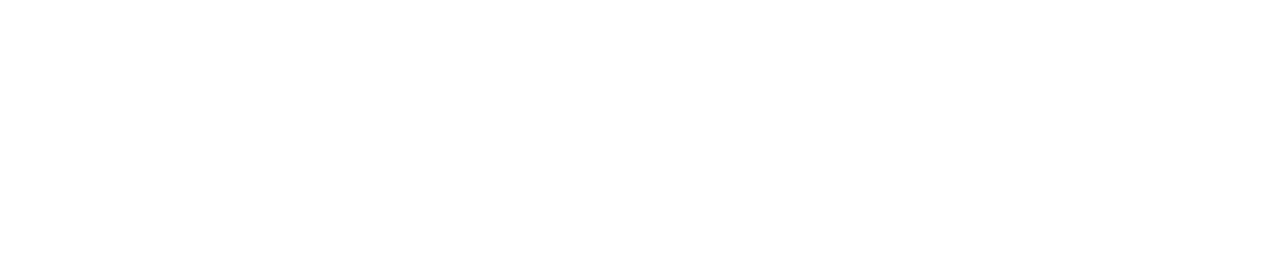
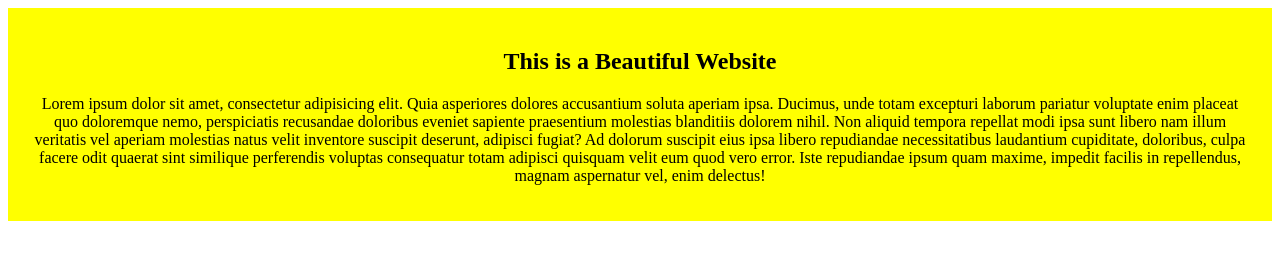
Before and after one commit to naeimhasan2/my-project, a plain HTML site: page index.html in a window 1280 px wide. Drawn offline with Linux system fonts and the light colour scheme.

Commit message:
my first commit

```diff
--- /dev/null
+++ b/index.css
@@ -0,0 +1,5 @@
+.item{
+    background-color: yellow;
+    padding: 20px;
+    text-align: center;
+}
--- a/index.html
+++ b/index.html
@@ -4,12 +4,16 @@
     <meta charset="UTF-8">
     <meta name="viewport" content="width=device-width, initial-scale=1.0">
     <title>My First Github project</title>
+    <link rel="stylesheet" href="index.css">
 </head>
 <body>
 
 
 
-
+<div class="item">
+    <h2>This is a Beautiful Website</h2>
+    <p>Lorem ipsum dolor sit amet, consectetur adipisicing elit. Quia asperiores dolores accusantium soluta aperiam ipsa. Ducimus, unde totam excepturi laborum pariatur voluptate enim placeat quo doloremque nemo, perspiciatis recusandae doloribus eveniet sapiente praesentium molestias blanditiis dolorem nihil. Non aliquid tempora repellat modi ipsa sunt libero nam illum veritatis vel aperiam molestias natus velit inventore suscipit deserunt, adipisci fugiat? Ad dolorum suscipit eius ipsa libero repudiandae necessitatibus laudantium cupiditate, doloribus, culpa facere odit quaerat sint similique perferendis voluptas consequatur totam adipisci quisquam velit eum quod vero error. Iste repudiandae ipsum quam maxime, impedit facilis in repellendus, magnam aspernatur vel, enim delectus!</p>
+</div>
 
 
 
```
